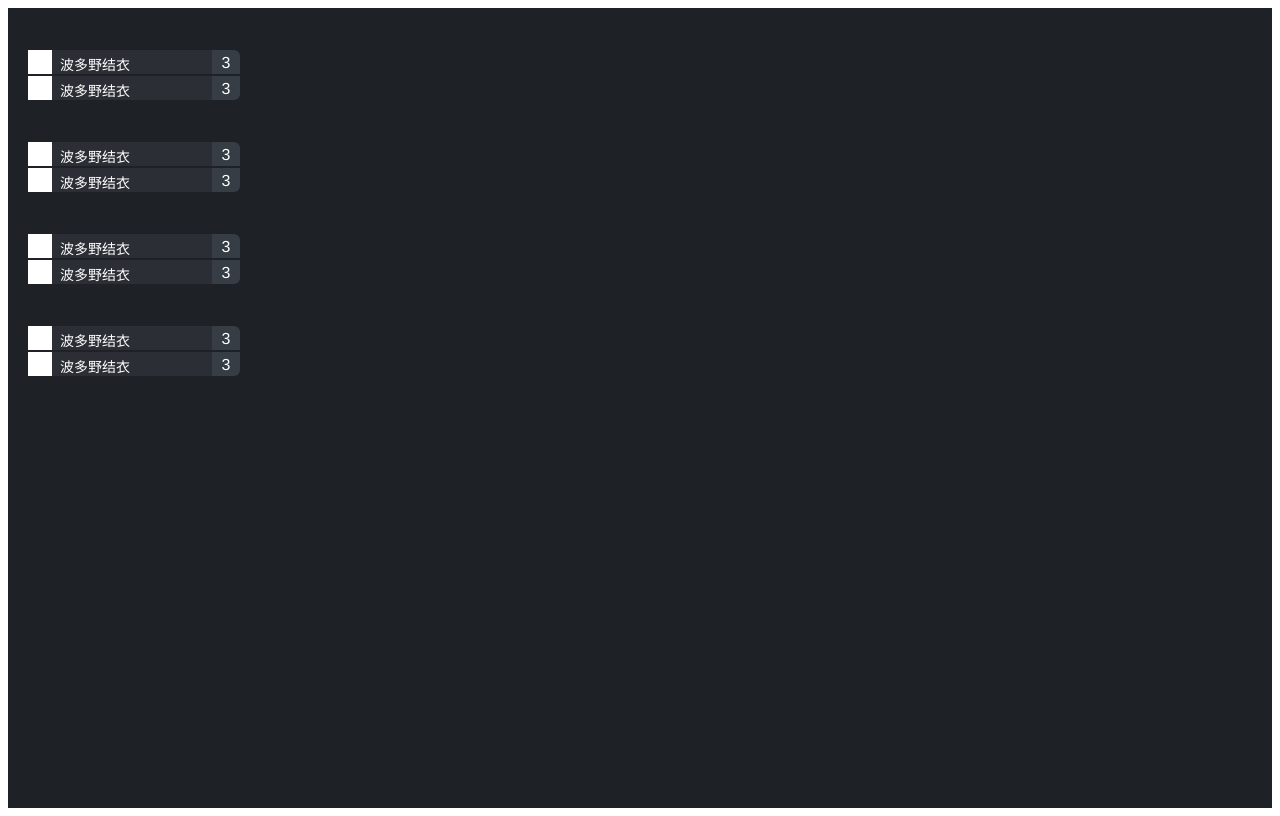
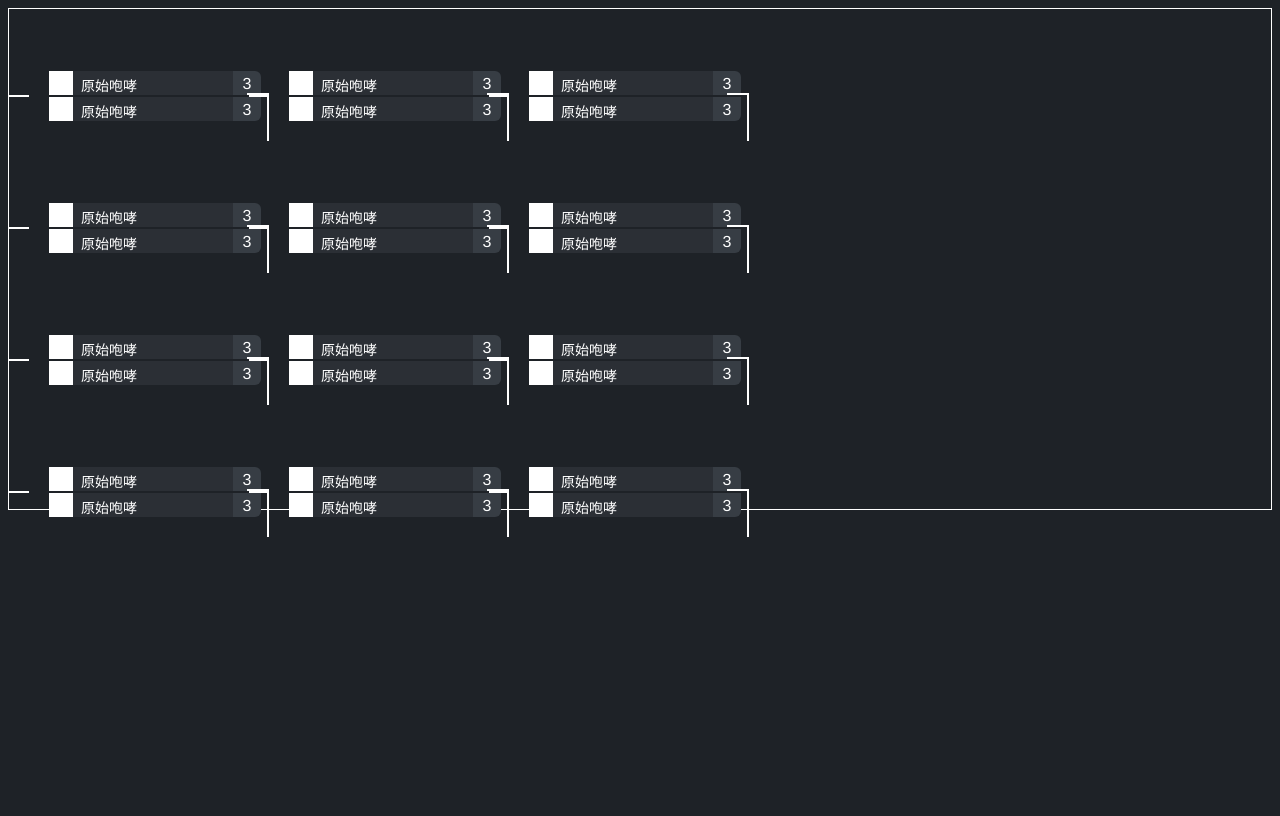
Before and after one commit to ieiayaobb/vue-brackets, a Vue app: page / in a window 1280 px wide. Built offline with nearby package versions, Linux system fonts and the light colour scheme.

Commit message:
handle drag related

```diff
--- a/package.json
+++ b/package.json
@@ -9,8 +9,7 @@
     "build": "node build/build.js"
   },
   "dependencies": {
-    "vue": "^2.1.0",
-    "vuedraggable": "2.4.0"
+    "vue": "^2.1.0"
   },
   "devDependencies": {
     "autoprefixer": "^6.4.0",
--- a/src/App.vue
+++ b/src/App.vue
@@ -21,7 +21,10 @@
   -webkit-font-smoothing: antialiased;
   -moz-osx-font-smoothing: grayscale;
   color: #2c3e50;
-  background-color: #1E2227;
   height: 800px;
 }
+
+body {
+  background-color: #1E2227;
+}
 </style>
--- a/src/components/Bracket.vue
+++ b/src/components/Bracket.vue
@@ -1,6 +1,8 @@
 <template>
 	<div>
-		<round class="round"></round>
+		<round class="round" :round-num=0></round>
+		<round class="round" :round-num=1></round>
+		<round class="round" :round-num=2></round>
 	</div>
 </template>
 
--- a/src/components/BracketView.vue
+++ b/src/components/BracketView.vue
@@ -1,22 +1,40 @@
 <template>
-	<draggable @start="dragging=true" @end="dragging=false">
+	<div class="drag-zone" ref="drag_zone" @mousedown.prevent="dragStart" @mouseup="dragStop">
 		<bracket class="bracket">
-
 		</bracket>
-	</draggable>
+	</div>
 </template>
 
 <script>
 import Bracket from './Bracket'
-import draggable from 'vuedraggable'
 
 
 export default {
   name: 'bracketView',
   methods: {
+  	dragStart(mde) {
+  		console.log(mde)
+  		var drag_zone = this.$refs.drag_zone
+  		var handle_taget = mde.target
+
+		while (handle_taget != drag_zone){
+			handle_taget = handle_taget.parentNode
+			console.log(handle_taget)
+			console.log(drag_zone)
+			console.log(handle_taget == drag_zone)
+		}
+  		window.onmousemove = function(mve) {
+  			var left = Math.round(mve.pageX - handle_taget.offsetX) + "px";
+  			var top = Math.round(mve.pageY - handle_taget.offsetY) + "px"
+  			drag_zone.style.left = left
+  			drag_zone.style.top = top
+  		}
+  	},
+  	dragStop(mue) {
+  		window.onmousemove = null;
+  	}
   },
   components: {
-  	draggable,
     Bracket
   },
 
@@ -24,8 +42,14 @@
 </script>
 
 <style>
+	.drag-zone {
+		position: relative;
+		border: 1px #FFF solid;
+	}
+
 	.bracket {
 		height: 500px;
+		cursor: move;
 	}
 	.bracket:after {
 		content: '\20';
@@ -33,4 +57,5 @@
     	height: 0;
     	clear: both;
 	}
+
 </style>
--- a/src/components/Compete.vue
+++ /dev/null
@@ -1,25 +0,0 @@
-<template>
-	<div class="compete">
-		<playerItem class="player1" :updown=false></playerItem>
-		<playerItem class="player2" :updown=true></playerItem>
-	</div>
-</template>
-
-<script>
-import PlayerItem from './PlayerItem'
-
-export default {
-  name: 'CompeteItem',
-  components: {
-  	PlayerItem
-  }
-}
-</script>
-
-<style>
-.compete {
-	float: left;
-	width: 220px;
-}
-
-</style>
--- /dev/null
+++ b/src/components/Match.vue
@@ -0,0 +1,52 @@
+<template>
+	<div class="match">
+		<playerItem class="player1" :updown=false></playerItem>
+		<playerItem class="player2" :updown=true></playerItem>
+	</div>
+</template>
+
+<script>
+import PlayerItem from './PlayerItem'
+
+export default {
+  name: 'Match',
+  components: {
+  	PlayerItem
+  }
+}
+</script>
+
+<style>
+.match {
+	position: relative;
+	float: left;
+	width: 220px;
+	margin-top: 40px;
+	padding: 20px;
+}
+
+.match:before {
+	content: ' ';
+    position: absolute;;
+    display: block;
+    width: 20px;
+    height: 50%;
+    color: #FFF;
+    right: 20px;
+    bottom: 0;
+    border: 2px solid;
+    border-bottom-width: 0;
+    border-left-width: 0;
+}
+
+.match:after {
+	content: ' ';
+    position: absolute;
+    display: block;
+    width: 20px;
+    height: 2px;
+    background: #FFF;
+    top: 50%;
+    left: -20px;
+}
+</style>
--- a/src/components/PlayerItem.vue
+++ b/src/components/PlayerItem.vue
@@ -2,7 +2,7 @@
 	<div class="player-item">
 		<div class="thumbnail"></div>
 		<div class="player">
-			<span class="player-name">波多野结衣</span>
+			<span class="player-name">原始咆哮</span>
 		</div>
 		<div class="score" v-bind:class="updownClass">3</div>
 	</div>
--- a/src/components/Round.vue
+++ b/src/components/Round.vue
@@ -1,25 +1,23 @@
 <template>
 	<div>
-		<compete></compete>
-		<compete></compete>
-		<compete></compete>
-		<compete></compete>
+		<match></match>
+		<match></match>
+		<match></match>
+		<match></match>
 	</div>
 </template>
 
 <script>
-import Compete from './Compete'
+import Match from './Match'
 
 export default {
   name: 'Round',
   components: {
-  	Compete
+  	Match
   }
 }
 </script>
 
 <style>
-.compete {
-	margin-top: 40px;
-}
+
 </style>
```
